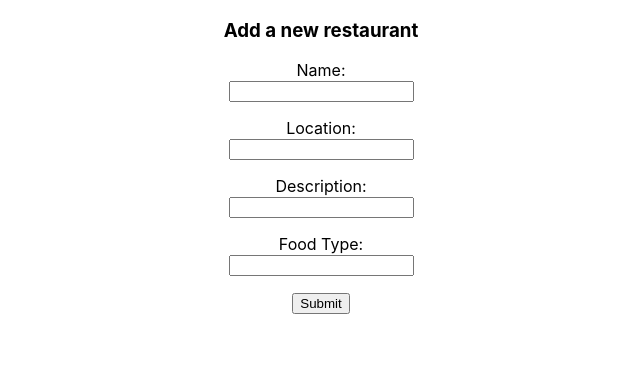
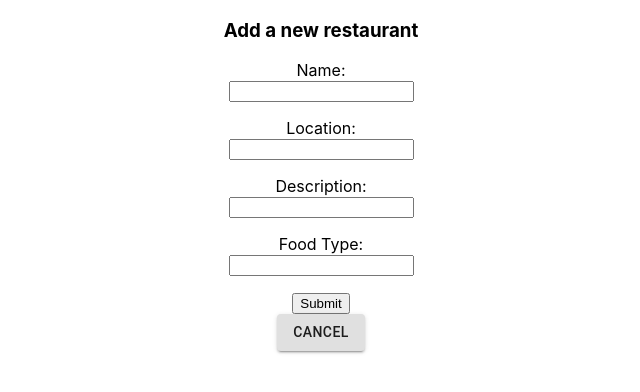
Before and after one commit to cbaermann/RestaurantLogger, a React (Create React App) app in the folder RestaurantLogger/client/: page /new in a window 1280 px wide. Shown: the top 392 px of the page, without its empty margins (319-959 px from the left). Built offline with nearby package versions, Linux system fonts and the light colour scheme.

Commit message:
fixed routing issue after submit on update page

```diff
--- a/RestaurantLogger/client/src/components/RestaurantForm.jsx
+++ b/RestaurantLogger/client/src/components/RestaurantForm.jsx
@@ -1,5 +1,6 @@
 import React, { useState } from 'react';
 import { navigate } from '@reach/router';
+import { Button } from '@material-ui/core';
 
 export default props => {
     const {initialName, initialLocation, initialDescription, initialFoodType, onSubmitProp} = props;
@@ -11,10 +12,16 @@ export default props => {
     const onSubmitHandler = e => {
         e.preventDefault();
         onSubmitProp({name, location, description, foodType});
-        navigate("/")
+        navigate("/restaurant")
+    }
+
+    const onClickHandler = e =>{
+        e.preventDefault();
+        navigate("/restaurant")
     }
 
     return(
+        <>
         <form onSubmit={onSubmitHandler}>
             <p>
                 <label>Name:</label><br/>
@@ -46,5 +53,7 @@ export default props => {
             </p>
             <input type="submit"/>
         </form>
+        <Button variant="contained" color="default" onClick={onClickHandler}>Cancel</Button>
+        </>
     )
 }
--- a/RestaurantLogger/client/src/components/RestaurantList.jsx
+++ b/RestaurantLogger/client/src/components/RestaurantList.jsx
@@ -9,8 +9,7 @@ import {
     TableRow,
     TableHead,
     TableBody,
-    Button,
-    Tab
+    Button
 } from '@material-ui/core';
 
 export default props => {
--- a/RestaurantLogger/client/src/views/Update.jsx
+++ b/RestaurantLogger/client/src/views/Update.jsx
@@ -20,7 +20,7 @@ export default props => {
     const updateRestaurant = restaurant => {
         axios.put('http://localhost:8000/api/restaurant/' + id, restaurant)
             // .then(res => console.log(res))
-            .then(navigate("/"));
+            .then(navigate("/restaurant/"));
     }
     return(
         <div>
@@ -34,7 +34,6 @@ export default props => {
                         initialDescription={restaurant.description}
                         initialFoodType={restaurant.foodType}
                     />
-                    <DeleteButton restaurantId={restaurant._id} successCallback={()=> navigate("/")} />
                 </>
             )}
         </div>
```
